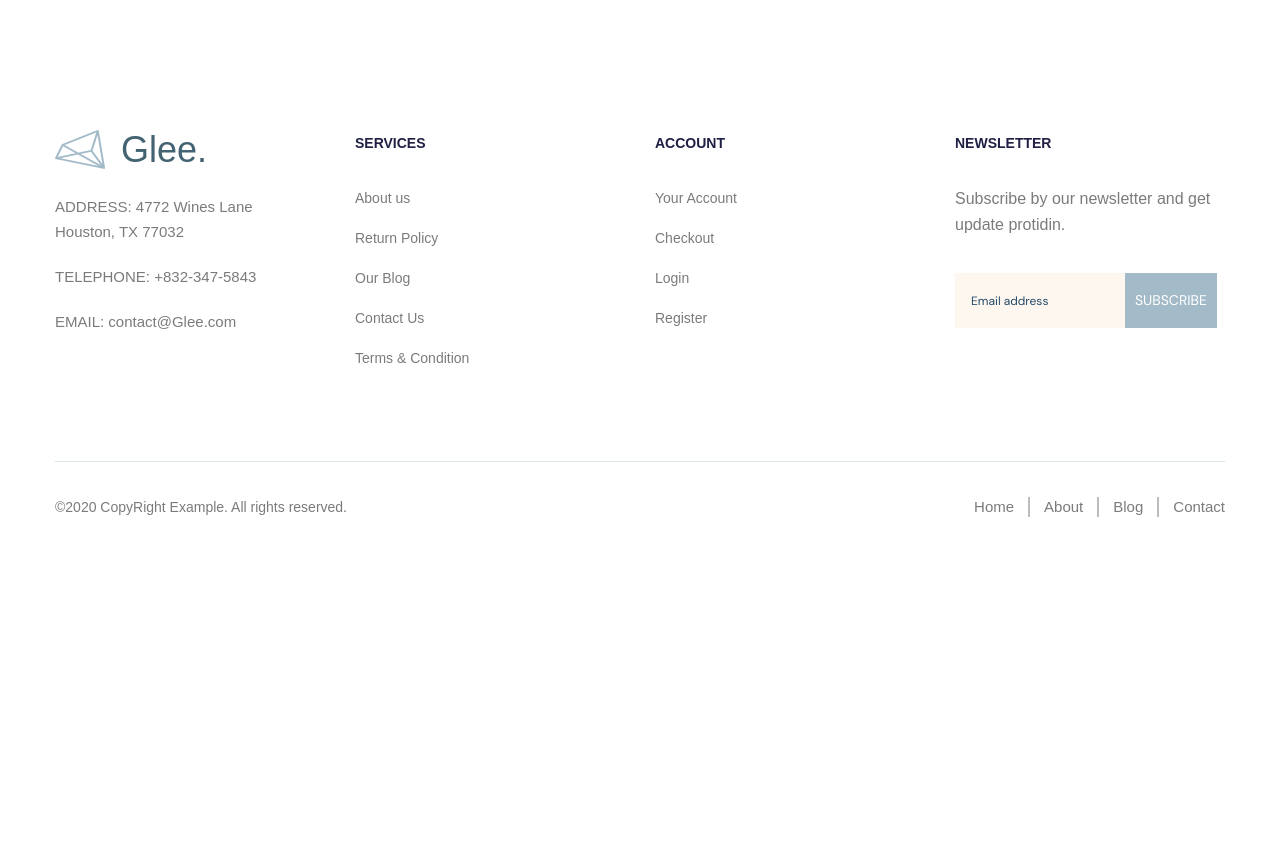
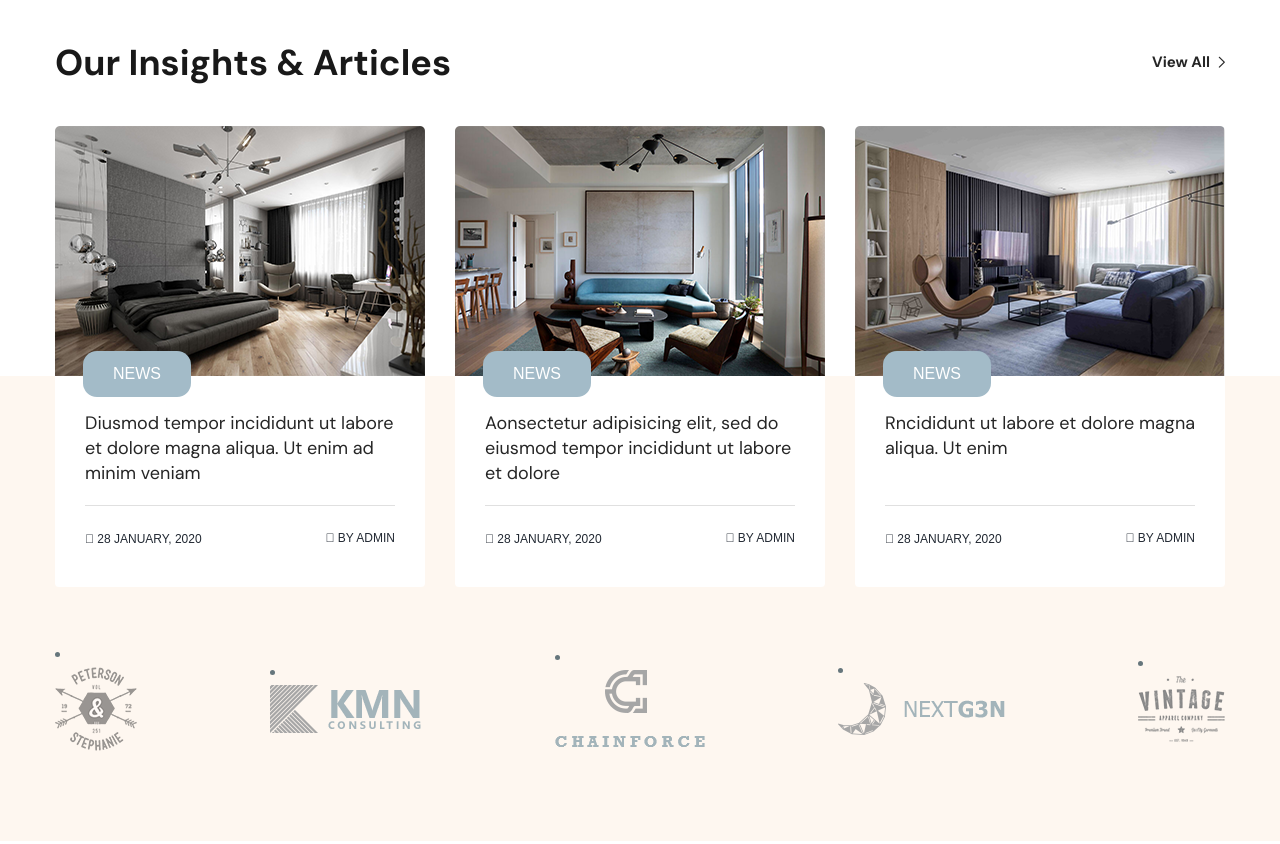
Before and after one commit to OlSerkes/glee, a website: page app/index.html in a window 1280 px wide. Shown: the part 4420-5264 px from the top of the page. Before the commit the page ends 4972 px from the top, so only its background shows below. Drawn offline with nearby package versions, Linux system fonts and the light colour scheme; files that its build step writes are made by us from their sources; files whose address does not match are found by name.

Commit message:
Added partners block and blog

```diff
--- a/app/index.html
+++ b/app/index.html
@@ -630,6 +630,91 @@
           /></a>
         </div>
       </div>
+
+      <section class="blog">
+        <div class="container">
+          <div class="blog__header">
+            <h3 class="blog__header-title">Our Insights & Articles</h3>
+            <a href="" class="blog__header-link">View All</a>
+          </div>
+          <div class="blog__items">
+            <div class="blog__item">
+              <a class="blog__item-imglink" href="#">
+                <img src="images/blog/1.png" alt="" />
+              </a>
+              <div class="blog__item-box">
+                <p class="blog__item-subtitle">NEWS</p>
+                <a class="blog__item-titlelink" href="#">
+                  <h4 class="blog__item-title">
+                    Diusmod tempor incididunt ut labore et dolore magna aliqua.
+                    Ut enim ad minim veniam
+                  </h4>
+                </a>
+                <div class="blog__item-info">
+                  <div class="blog__item-data"> 28 JANUARY, 2020</div>
+                  <a class="blog__item-author" href="#"> BY ADMIN</a>
+                </div>
+              </div>
+            </div>
+            <div class="blog__item">
+              <a class="blog__item-imglink" href="#">
+                <img src="images/blog/2.png" alt="" />
+              </a>
+              <div class="blog__item-box">
+                <p class="blog__item-subtitle">NEWS</p>
+                <a class="blog__item-titlelink" href="#">
+                  <h4 class="blog__item-title">
+                    Aonsectetur adipisicing elit, sed do eiusmod tempor
+                    incididunt ut labore et dolore
+                  </h4>
+                </a>
+                <div class="blog__item-info">
+                  <div class="blog__item-data"> 28 JANUARY, 2020</div>
+                  <a class="blog__item-author" href="#"> BY ADMIN</a>
+                </div>
+              </div>
+            </div>
+            <div class="blog__item">
+              <a class="blog__item-imglink" href="#">
+                <img src="images/blog/3.png" alt="" />
+              </a>
+              <div class="blog__item-box">
+                <p class="blog__item-subtitle">NEWS</p>
+                <a class="blog__item-titlelink" href="#">
+                  <h4 class="blog__item-title">
+                    Rncididunt ut labore et dolore magna aliqua. Ut enim
+                  </h4>
+                </a>
+                <div class="blog__item-info">
+                  <div class="blog__item-data"> 28 JANUARY, 2020</div>
+                  <a class="blog__item-author" href="#"> BY ADMIN</a>
+                </div>
+              </div>
+            </div>
+          </div>
+        </div>
+      </section>
+      <div class="partners">
+        <div class="container">
+          <div class="partners__list">
+            <li class="partners__item">
+              <img src="images/partners/1.png" alt="partner logo" />
+            </li>
+            <li class="partners__item">
+              <img src="images/partners/2.png" alt="partner logo" />
+            </li>
+            <li class="partners__item">
+              <img src="images/partners/3.png" alt="partner logo" />
+            </li>
+            <li class="partners__item">
+              <img src="images/partners/4.png" alt="partner logo" />
+            </li>
+            <li class="partners__item">
+              <img src="images/partners/5.png" alt="partner logo" />
+            </li>
+          </div>
+        </div>
+      </div>
     </main>
     <footer class="footer">
       <div class="container">
--- a/app/scss/style.scss
+++ b/app/scss/style.scss
@@ -518,6 +518,106 @@ footer{
     }
 }
 
+.blog{
+    &__header{
+        display: flex;
+        justify-content: space-between;
+        align-items: center;
+        margin-bottom: 50px;
+    }
+    &__header-title{
+        @extend %dmsans-700;
+        font-size: 36px;
+        color: #191919
+    }
+    &__header-link{
+        position: relative;
+        padding-right: 15px;
+        @extend %dmsans-700;
+        color: #262626;
+        &::after{
+            content: "";
+            position: absolute;
+            background-image: url(../images/icons/arrow-blog.png);
+            width: 7px;
+            height: 12px;
+            top: 6px;
+            right: 0;
+        }
+    }
+    &__items{
+        display: flex;
+        justify-content: space-between;
+    }
+    &__item{
+        max-width: 370px;
+
+    }
+    &__item-imglink{
+        display: block;
+        img{
+            height: 250px;
+            object-fit: cover;
+        }
+    }
+    &__item-box{
+        position: relative;
+        padding: 35px 30px;
+        background: #fff;
+        border-bottom-right-radius: 4px;
+        border-bottom-left-radius: 4px;
+    }
+    &__item-subtitle{
+        position: absolute;
+        background: $icon-bg-user-menu;
+        color: $white;
+        border-radius: 14px;
+        padding: 10px 30px;
+        top: -25px;
+        left: 28px;
+        text-transform: uppercase;
+    }
+    &__item-title{
+        @extend %dmsans-400;
+        font-size: 18px;
+        color: #262626;
+        border-bottom: 1px solid #e0e0e0;
+        padding-bottom: 15px;
+        min-height: 95px;
+    }
+    &__item-info{
+        display: flex;
+        justify-content: space-between;
+        padding-top: 20px;
+    }
+    &__item-data{
+        font-size: 12px;
+        color: #222933;
+    }
+    &__item-author{
+        @extend %rubik-400;
+        font-size: 12px;
+        color: #222933;
+
+    }
+}
+
+.partners{
+    padding: 265px 0 90px;
+    background-color: #fef7f0;
+    position: relative;
+    top: -211px;
+    left: 0;
+    right: 0;
+    z-index: -1;
+    margin-bottom: -180px;
+    &__list{
+        display: flex;
+        justify-content: space-between;
+        align-items: center;
+    }
+}
+
 
 
 @import 'media';
```
Also changed, not shown: app/images/blog/1.png (added), app/images/blog/2.png (added), app/images/blog/3.png (added), app/images/icons/arrow-blog.png (added), app/images/partners/1.png (added), app/images/partners/2.png (added), app/images/partners/3.png (added), app/images/partners/4.png (added), app/images/partners/5.png (added).
